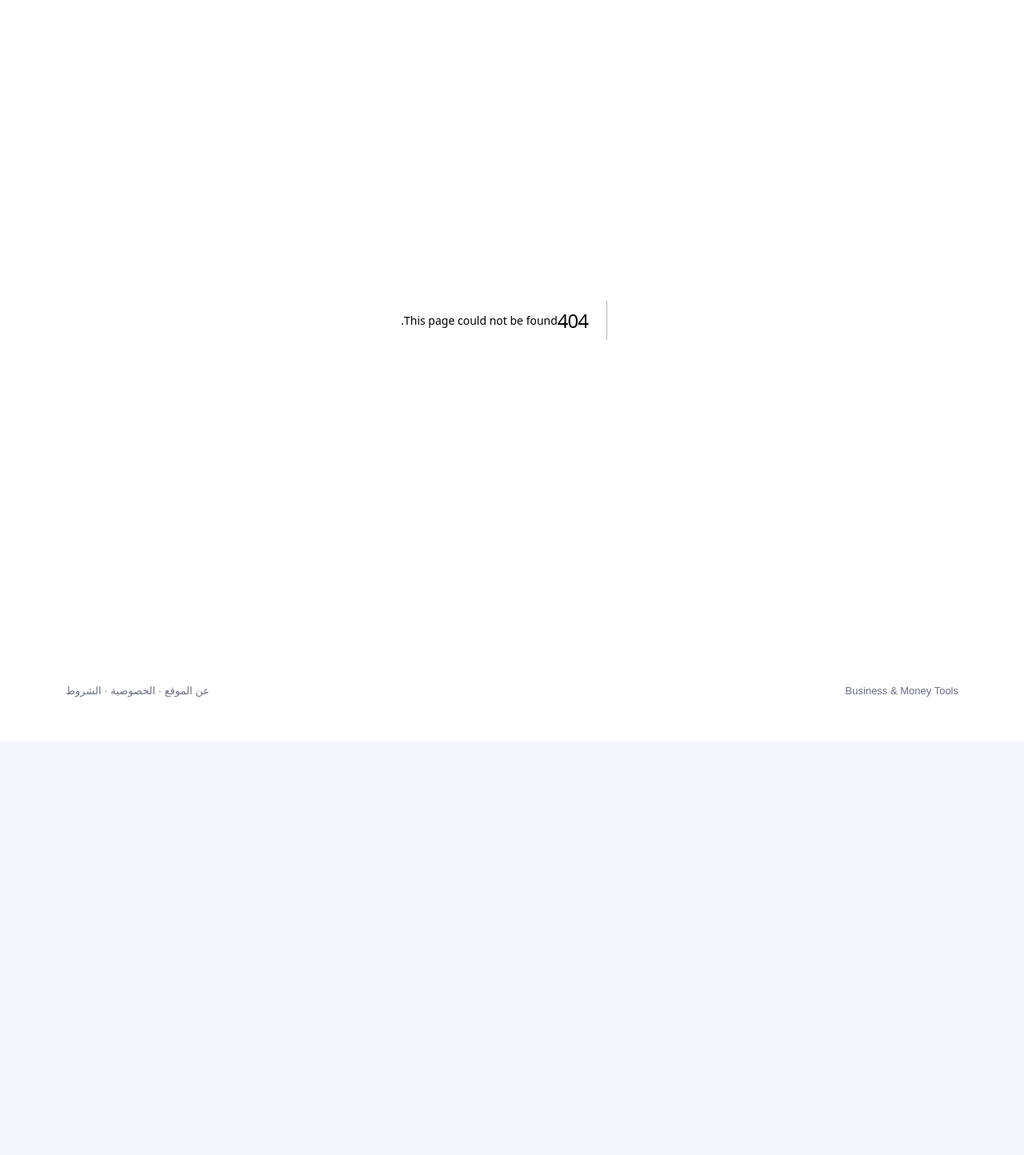
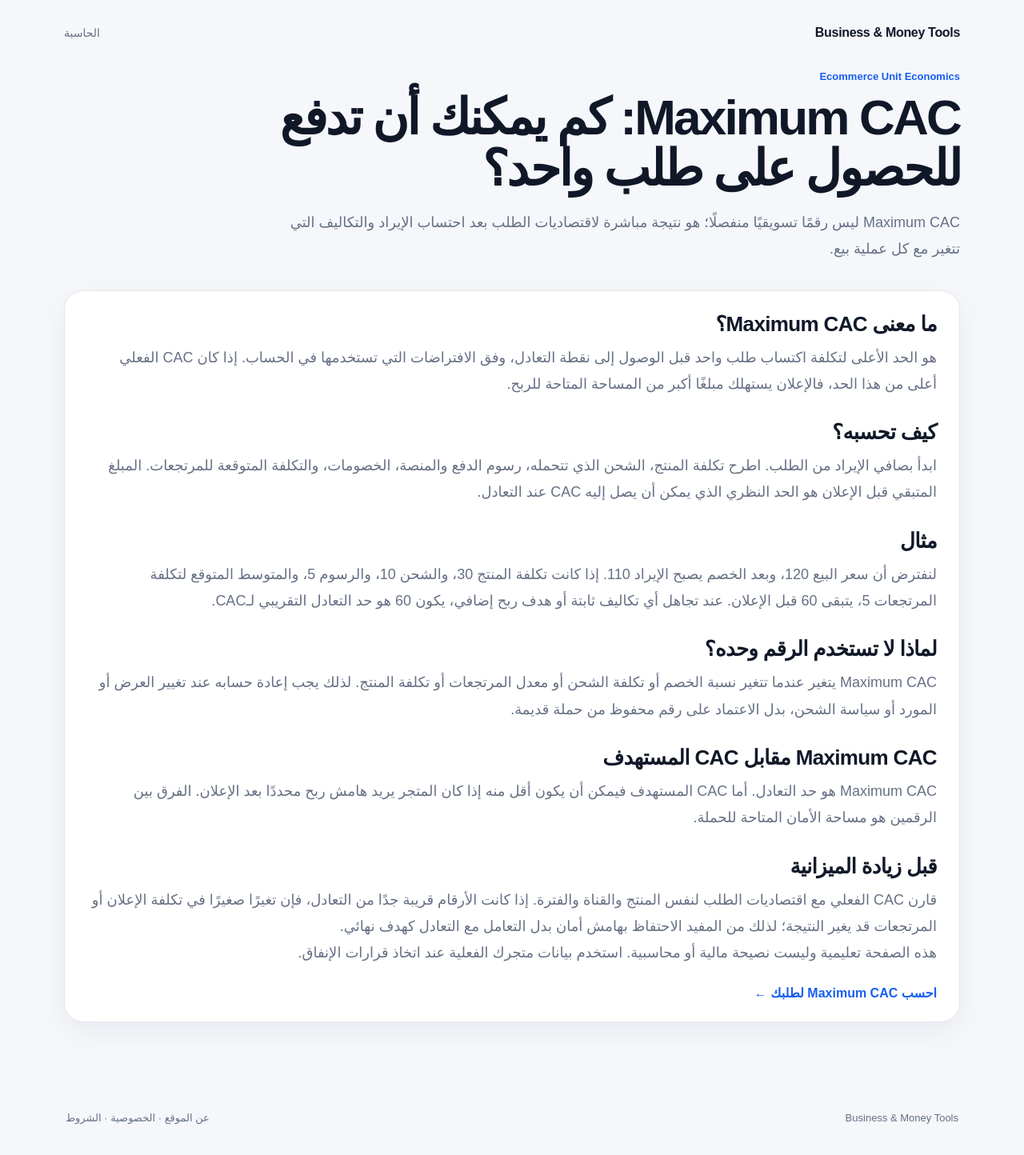
Before and after one commit to aelkhoreiby/business-money-tools, a Next.js app: page /guides/maximum-cac-for-ecommerce in a window 1280 px wide. Before the commit this address had no page. Shown: the top 1444 px of the page at 80% size. Before the commit the page ends 927 px from the top, so only its background shows below. Built offline with nearby package versions, Linux system fonts and the light colour scheme.

Commit message:
Add original ecommerce profitability guide

```diff
--- /dev/null
+++ b/app/guides/maximum-cac-for-ecommerce/page.tsx
@@ -0,0 +1,39 @@
+import type { Metadata } from "next";
+
+export const metadata: Metadata = {
+  title: "كيف تحسب Maximum CAC لمتجر إلكتروني | Business & Money Tools",
+  description: "شرح عملي لحساب أقصى تكلفة اكتساب للطلب قبل أن تتحول الحملة إلى خسارة.",
+  alternates: { canonical: "/guides/maximum-cac-for-ecommerce/" },
+};
+
+export default function GuidePage() {
+  return (
+    <main className="page">
+      <nav className="top-nav" aria-label="التنقل الرئيسي">
+        <a href="/" className="brand">Business &amp; Money Tools</a>
+        <a href="/tools/ecommerce-profit-calculator/" className="nav-tool">الحاسبة</a>
+      </nav>
+      <header className="hero">
+        <div className="eyebrow">Ecommerce Unit Economics</div>
+        <h1>Maximum CAC: كم يمكنك أن تدفع للحصول على طلب واحد؟</h1>
+        <p>Maximum CAC ليس رقمًا تسويقيًا منفصلًا؛ هو نتيجة مباشرة لاقتصاديات الطلب بعد احتساب الإيراد والتكاليف التي تتغير مع كل عملية بيع.</p>
+      </header>
+      <article className="content-card guide">
+        <h2>ما معنى Maximum CAC؟</h2>
+        <p>هو الحد الأعلى لتكلفة اكتساب طلب واحد قبل الوصول إلى نقطة التعادل، وفق الافتراضات التي تستخدمها في الحساب. إذا كان CAC الفعلي أعلى من هذا الحد، فالإعلان يستهلك مبلغًا أكبر من المساحة المتاحة للربح.</p>
+        <h2>كيف تحسبه؟</h2>
+        <p>ابدأ بصافي الإيراد من الطلب. اطرح تكلفة المنتج، الشحن الذي تتحمله، رسوم الدفع والمنصة، الخصومات، والتكلفة المتوقعة للمرتجعات. المبلغ المتبقي قبل الإعلان هو الحد النظري الذي يمكن أن يصل إليه CAC عند التعادل.</p>
+        <h2>مثال</h2>
+        <p>لنفترض أن سعر البيع 120، وبعد الخصم يصبح الإيراد 110. إذا كانت تكلفة المنتج 30، والشحن 10، والرسوم 5، والمتوسط المتوقع لتكلفة المرتجعات 5، يتبقى 60 قبل الإعلان. عند تجاهل أي تكاليف ثابتة أو هدف ربح إضافي، يكون 60 هو حد التعادل التقريبي لـCAC.</p>
+        <h2>لماذا لا تستخدم الرقم وحده؟</h2>
+        <p>Maximum CAC يتغير عندما تتغير نسبة الخصم أو تكلفة الشحن أو معدل المرتجعات أو تكلفة المنتج. لذلك يجب إعادة حسابه عند تغيير العرض أو المورد أو سياسة الشحن، بدل الاعتماد على رقم محفوظ من حملة قديمة.</p>
+        <h2>Maximum CAC مقابل CAC المستهدف</h2>
+        <p>Maximum CAC هو حد التعادل. أما CAC المستهدف فيمكن أن يكون أقل منه إذا كان المتجر يريد هامش ربح محددًا بعد الإعلان. الفرق بين الرقمين هو مساحة الأمان المتاحة للحملة.</p>
+        <h2>قبل زيادة الميزانية</h2>
+        <p>قارن CAC الفعلي مع اقتصاديات الطلب لنفس المنتج والقناة والفترة. إذا كانت الأرقام قريبة جدًا من التعادل، فإن تغيرًا صغيرًا في تكلفة الإعلان أو المرتجعات قد يغير النتيجة؛ لذلك من المفيد الاحتفاظ بهامش أمان بدل التعامل مع التعادل كهدف نهائي.</p>
+        <p className="tool-note">هذه الصفحة تعليمية وليست نصيحة مالية أو محاسبية. استخدم بيانات متجرك الفعلية عند اتخاذ قرارات الإنفاق.</p>
+        <a className="guide-cta" href="/tools/ecommerce-profit-calculator/">احسب Maximum CAC لطلبك ←</a>
+      </article>
+    </main>
+  );
+}
```
